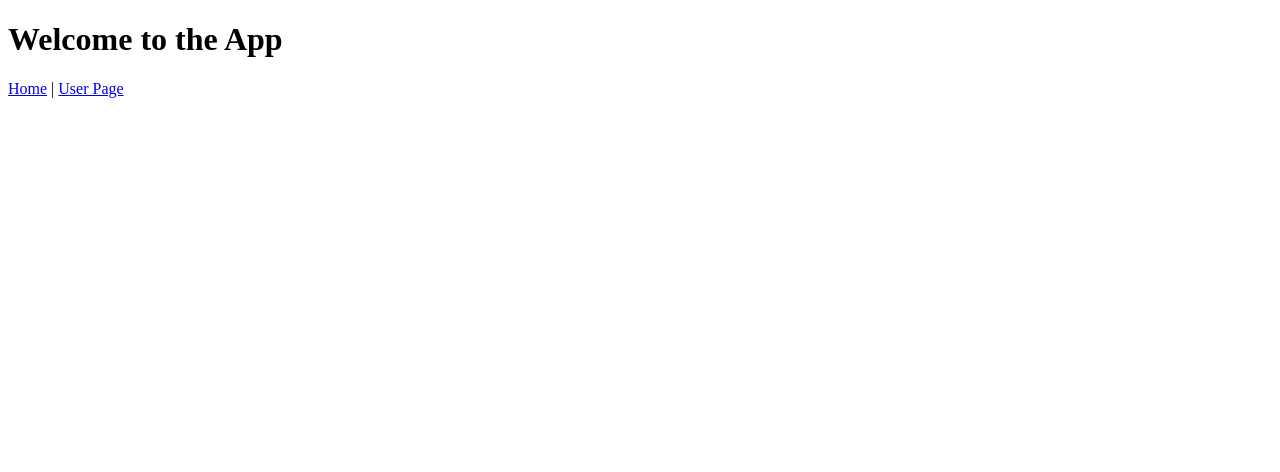
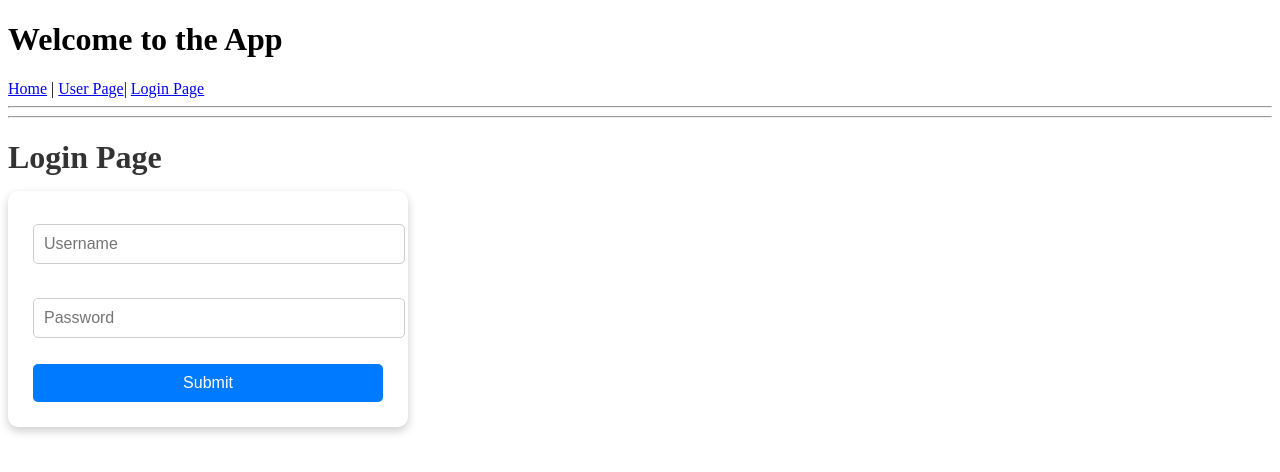
Before and after one commit to tusharmoho/frontendrepository, an Angular app: page /login in a window 1280 px wide. Before the commit this address led to /. Shown: the top 472 px of the page. Built offline with nearby package versions, Linux system fonts and the light colour scheme.

Commit message:
add new componenat

```diff
--- a/src/app/app.component.html
+++ /dev/null
@@ -1,4 +0,0 @@
-<h1>Hello World..</h1>
-
-<h1>Do You Want To Register</h1>
-<a routerLink="/users">User Page</a>
--- a/src/app/app.component.ts
+++ b/src/app/app.component.ts
@@ -8,7 +8,8 @@ import { RouterModule } from '@angular/router';
   template: `
     <h1>Welcome to the App</h1>
     <a routerLink="/">Home</a> |
-    <a routerLink="/users">User Page</a>
+    <a routerLink="/users">User Page</a>|
+    <a routerLink="/login">Login Page</a>
 
     <router-outlet></router-outlet>
   `
--- /dev/null
+++ b/src/app/login/login.component.css
@@ -0,0 +1,69 @@
+/* Apply styles to the body */
+body {
+    font-family: Arial, sans-serif;
+    background-color: #f5f5f5;
+    display: flex;
+    justify-content: center;
+    align-items: center;
+    height: 100vh;
+    margin: 0;
+}
+
+/* Styling the form container */
+form {
+    background: #ffffff;
+    padding: 25px;
+    width: 350px;
+    box-shadow: 0px 4px 10px rgba(0, 0, 0, 0.2);
+    border-radius: 10px;
+    text-align: center;
+}
+
+/* Styling the header */
+h1 {
+    margin-bottom: 15px;
+    color: #333;
+}
+
+/* Input field styles */
+input[type="text"],
+input[type="password"] {
+    width: 100%;
+    padding: 10px;
+    margin: 8px 0;
+    border: 1px solid #ccc;
+    border-radius: 5px;
+    font-size: 16px;
+}
+
+/* Input focus effect */
+input:focus {
+    outline: none;
+    border-color: #007BFF;
+    box-shadow: 0px 0px 5px rgba(0, 123, 255, 0.5);
+}
+
+/* Submit button styles */
+button {
+    background-color: #007BFF;
+    color: white;
+    font-size: 16px;
+    padding: 10px;
+    width: 100%;
+    border: none;
+    border-radius: 5px;
+    cursor: pointer;
+    transition: 0.3s;
+}
+
+/* Hover effect for button */
+button:hover {
+    background-color: #0056b3;
+}
+
+/* Responsive design */
+@media (max-width: 400px) {
+    form {
+        width: 90%;
+    }
+}
--- /dev/null
+++ b/src/app/login/login.component.html
@@ -0,0 +1,11 @@
+<hr />
+<hr />
+<h1>Login Page</h1>
+
+<form (ngSubmit)="takeLoginDetails()">
+    <input type="text" [(ngModel)]="logind.username" name="username" placeholder="Username" required />
+    <br><br>
+    <input type="password" [(ngModel)]="logind.password" name="password" placeholder="Password" required />
+    <br><br>
+    <button type="submit">Submit</button>
+</form>
--- /dev/null
+++ b/src/app/login/login.component.ts
@@ -0,0 +1,32 @@
+import { Component, OnInit } from '@angular/core';
+import { FormsModule } from '@angular/forms';
+import { HttpClient, HttpClientModule } from '@angular/common/http';
+import { CommonModule } from '@angular/common';
+
+interface Logindata {
+  username: string;
+  password: string;
+}
+
+@Component({
+  selector: 'app-login',
+  standalone: true,
+  imports: [FormsModule, HttpClientModule, CommonModule],
+  templateUrl: './login.component.html',
+  styleUrls: ['./login.component.css'] // ✅ Fixed styleUrls
+})
+export class LoginComponent implements OnInit {
+
+  logind: Logindata = { username: '', password: '' };
+
+  ngOnInit(): void {
+    console.log("Login Component Initialized");
+  }
+
+  takeLoginDetails() {
+    const userToAdd: Logindata = { ...this.logind };
+    console.log('Login details:', userToAdd);
+
+    alert(`Login done! Username: ${userToAdd.username}`);
+  }
+}
--- a/src/app/user/user.component.html
+++ b/src/app/user/user.component.html
@@ -18,7 +18,8 @@
       <td>{{ user.phoneNumber }}</td>
       <td>{{ user.address }}</td>
       <td>
-        <button (click)="viewUserBasedId(user.userId)">View</button> <!-- Fixed Event Binding -->
+        <button (click)="viewUserBasedId(user?.userId ?? '')">View</button>
+
       </td>
     </tr>
   </tbody>
--- a/src/app/user/user.component.ts
+++ b/src/app/user/user.component.ts
@@ -23,6 +23,7 @@ export class UserComponent implements OnInit {
   newUser: User = { userName: '', userSurname: '', phoneNumber: '', address: '' ,userId:''};
   selectedUser: User | null = null;
   nextId: number = 1;
+  userid!: string;
 
   constructor(private http: HttpClient) {}
   ngOnInit(): void {
--- a/src/main.ts
+++ b/src/main.ts
@@ -2,10 +2,12 @@ import { bootstrapApplication } from '@angular/platform-browser';
 import { provideRouter, Routes } from '@angular/router';
 import { AppComponent } from './app/app.component';
 import { UserComponent } from './app/user/user.component'; // adjust the path as needed
+import { LoginComponent } from './app/login/login.component';
 
 const routes: Routes = [
-  { path: '', component: AppComponent },       // Home
-  { path: 'users', component: UserComponent }  // Your user component route
+  // { path: '', component: AppComponent },       // Home
+  { path: 'users', component: UserComponent },
+  { path: 'login', component: LoginComponent }  // Your user component route
 ];
 
 bootstrapApplication(AppComponent, {
```
Also changed, not shown: 1 other file (tests, documents, lock files or other folders).
